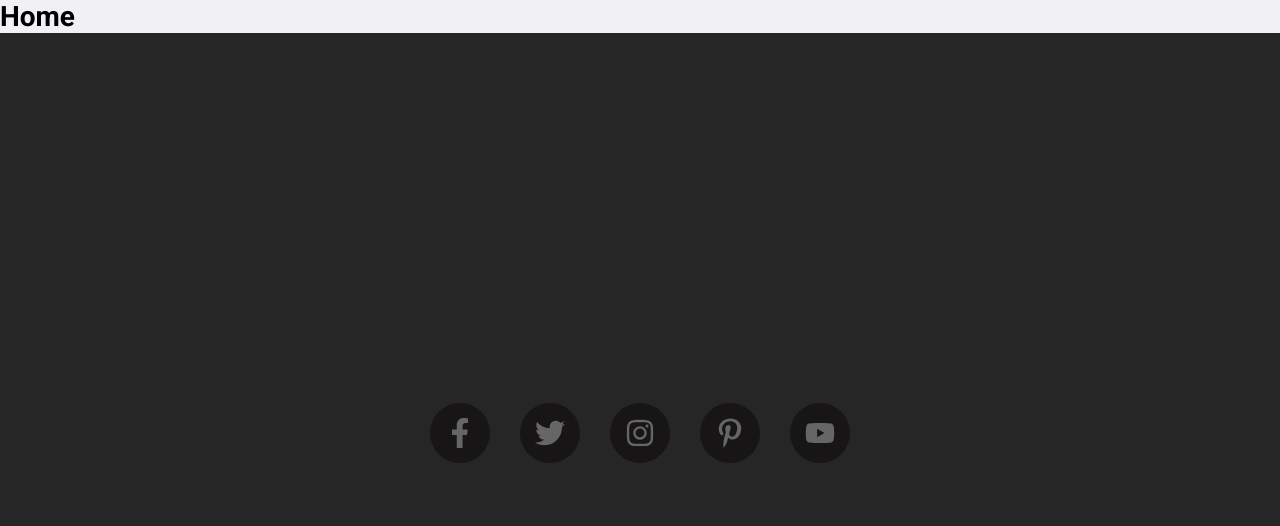
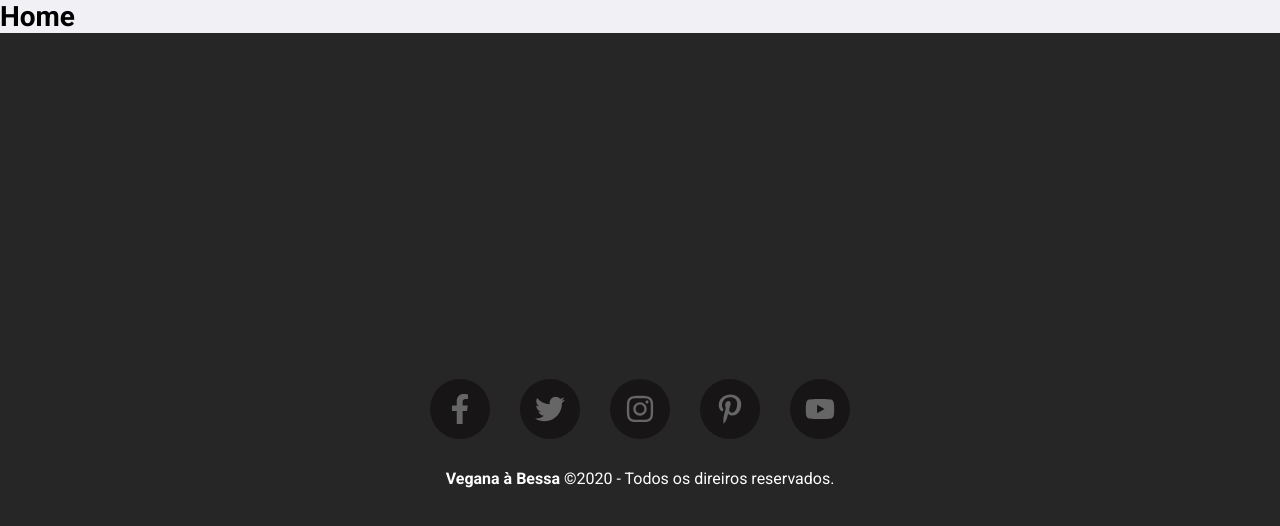
Before and after one commit to felipe-bessa/vegana-a-bessa, a React (Create React App) app in the folder frontend/: page / in a window 1280 px wide. Shown: the top 526 px of the page. Built offline with nearby package versions, Linux system fonts and the light colour scheme.

Commit message:
Adicionando disclaimer no rodapé

```diff
--- a/frontend/src/components/Footer/Footer.js
+++ b/frontend/src/components/Footer/Footer.js
@@ -10,6 +10,12 @@ export default function Footer() {
   return(
     <footer>
       <SocialMediaButtons />
+      <div className="disclaimer">
+        <p>
+          <strong>Vegana à Bessa &copy;</strong>
+          2020 - Todos os direiros reservados.
+        </p>
+      </div>
     </footer>
   );
 }
--- a/frontend/src/components/Footer/styles.css
+++ b/frontend/src/components/Footer/styles.css
@@ -1,10 +1,21 @@
-/* pages/About/styles.css */
+/* components/Footer/styles.css */
 
 footer {
   display: flex;
+  flex-direction: column;
   height: 100vh;
+  width: 100%;
   text-align: center;
   align-items: center;
   justify-content: center;
   background: #262626;
 }
+
+.disclaimer {
+  padding-top: 30px;
+}
+
+p {
+  font-size: 16px;
+  color: #FFF;
+}
```
